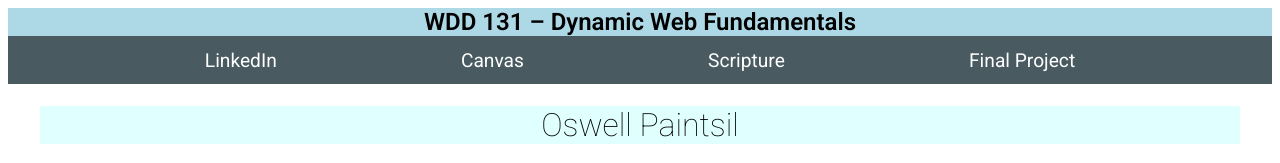
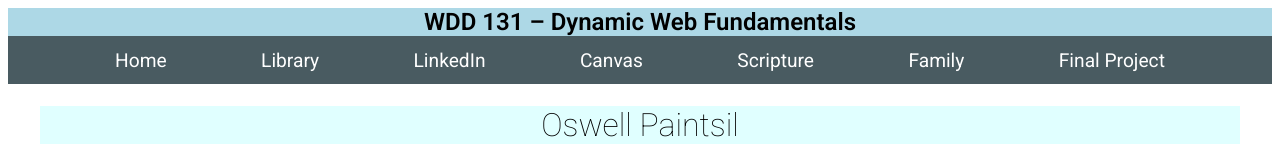
Before and after one commit to oswellpaintsil/wdd131, a plain HTML site: page index.html in a window 1280 px wide. Shown: the top 163 px of the page. Drawn offline with Linux system fonts and the light colour scheme.

Commit message:
Corrections to week 01 assignment after second page audit report.

```diff
--- a/index.html
+++ b/index.html
@@ -9,12 +9,12 @@
       content="WDD 131 - Dynamic Web Fundamentals:Oswell Paintsil. Portfolio and Biography."
     />
     <meta name="author" content="Oswell Paintsil" />
-    <link rel="preconnect" href="https://fonts.googleapis.com" />
+    <!-- <link rel="preconnect" href="https://fonts.googleapis.com" />
     <link rel="preconnect" href="https://fonts.gstatic.com" crossorigin />
     <link
       href="https://fonts.googleapis.com/css2?family=Roboto:ital,wght@0,100..900;1,100..900&display=swap"
       rel="stylesheet"
-    />
+    /> -->
     <link rel="stylesheet" href="styles/base.css" />
     <script src="scripts/getdates.js" defer></script>
   </head>
@@ -22,11 +22,17 @@
     <header>
       <span id="course-title">WDD 131 – Dynamic Web Fundamentals</span>
       <nav>
+        <a href="index.html">Home</a>
+        <a href="https://openlibrary.org/">Library</a>
         <a href="https://www.linkedin.com/">LinkedIn</a>
         <a href="https://byupw.instructure.com/">Canvas</a>
         <a
           href="https://www.churchofjesuschrist.org/study/scriptures/bofm/alma/37?lang=eng&id=p37#p37"
           >Scripture</a
+        >
+        <a
+          href="https://ident.familysearch.org/en/identity/login/?state=https://www.familysearch.org/en/access/index.html"
+          >Family</a
         >
         <a href="../wdd131/">Final Project</a>
       </nav>
--- a/styles/base.css
+++ b/styles/base.css
@@ -1,3 +1,7 @@
+
+@import url('https://fonts.googleapis.com/css2?family=Roboto:ital,wght@0,100..900;1,100..900&display=swap');
+
+
 body {
     /* border-style: solid; */
     font-family: "Roboto", sans-serif;
```
Also changed, not shown: images/ac-duct-layout.jpg.
